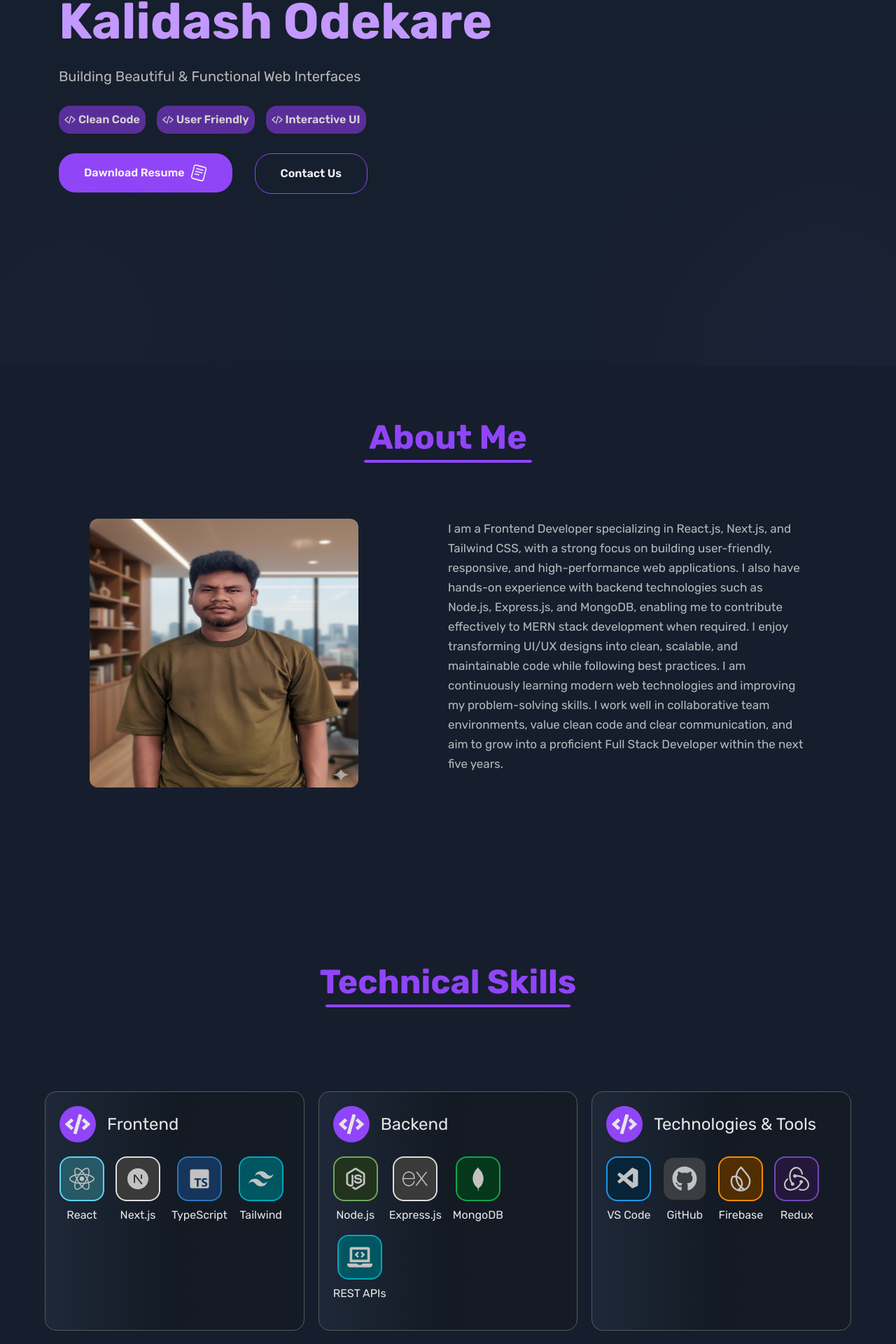
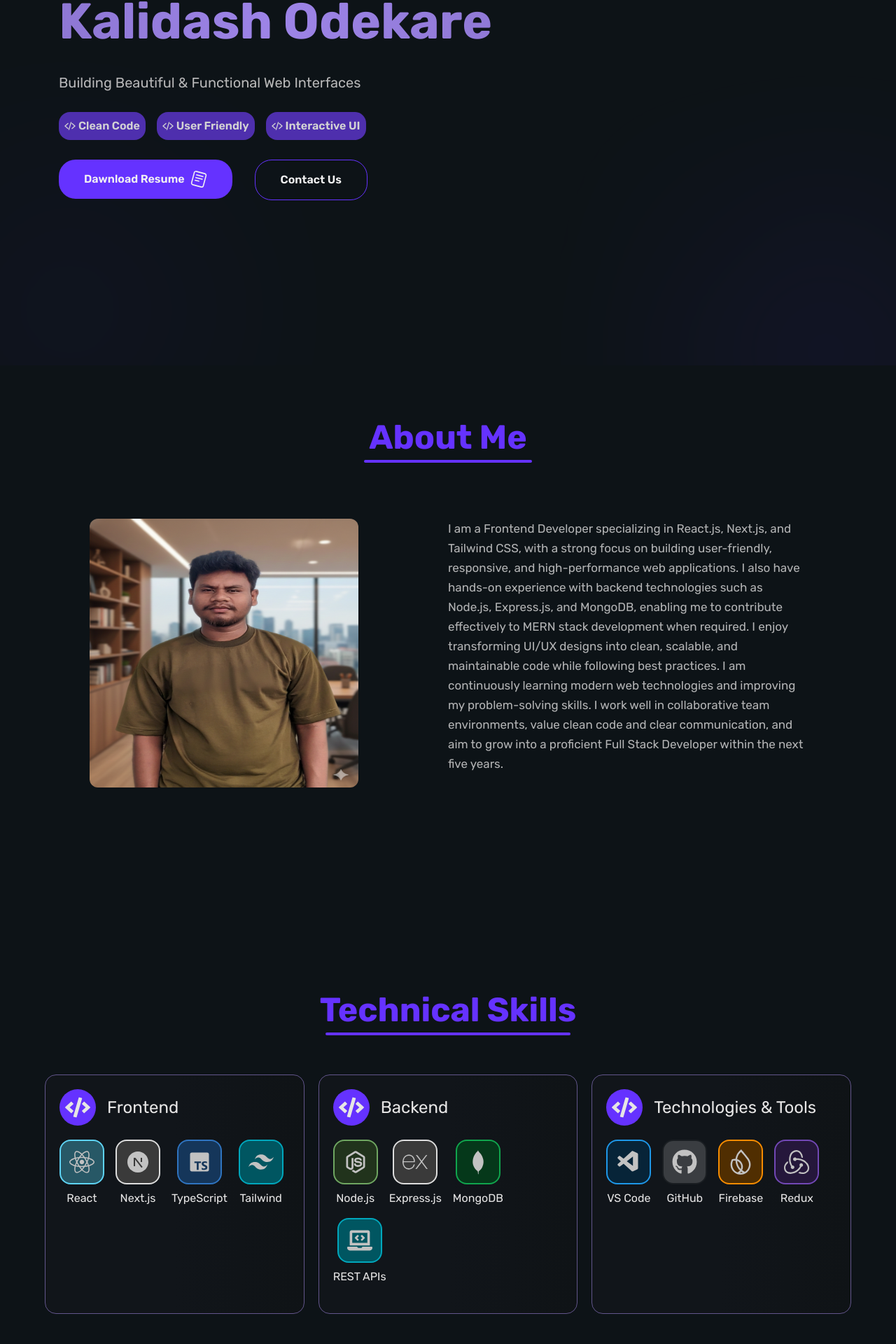
Before and after one commit to kalidashodekare14/Portfolio, a Next.js app: page / in a window 1280 px wide. Shown: the part 362-2282 px from the top of the page at 70% size. Built offline with nearby package versions, Linux system fonts and the light colour scheme.

Commit message:
Color updated

```diff
--- a/components/AboutMe.tsx
+++ b/components/AboutMe.tsx
@@ -2,18 +2,18 @@
 
 import Image from "next/image";
 import { motion } from "framer-motion";
-
+// bg-[#161E2D]
 const AboutMe = () => {
     return (
-        <div id="about" className="-mt-px bg-[#161E2D] flex flex-col justify-center items-center font-roboto">
+        <div id="about" className="-mt-px bg-[#0D1317] flex flex-col justify-center items-center font-roboto">
             <div className="min-h-screen lg:max-w-5xl mx-5 pb-10">
                 <div className="py-20">
-                    <h1 className="text-5xl text-center text-[#9045F8] font-bold">About Me</h1>
+                    <h1 className="text-5xl text-center text-[#6532FF] font-bold">About Me</h1>
                     <motion.p
                         initial={{ width: 0 }}
                         whileInView={{ width: 240 }}
                         transition={{ duration: 1 }}
-                        className=" m-auto border-2 mt-2 rounded-full border-[#9045F8]"></motion.p>
+                        className=" m-auto border-2 mt-2 rounded-full border-[#6532FF]"></motion.p>
                 </div>
                 <div className="flex flex-col lg:flex-row justify-between">
                     <div className="lg:w-[40%]">
--- a/components/HeroSection1.tsx
+++ b/components/HeroSection1.tsx
@@ -5,53 +5,56 @@ import Link from "next/link";
 import { IoCodeSlashSharp } from "react-icons/io5";
 import { SiReaddotcv } from "react-icons/si";
 import { Link as ScrollLink } from 'react-scroll'
-
+// 161f2d
 const HeroSection1 = () => {
     return (
-        <div id='hero' className='-mt-px relative  bg-[#161f2d] overflow-hidden font-roboto pb-5'>
+        <div id='hero' className='-mt-px relative  bg-[#0D1317] overflow-hidden font-roboto pb-5'>
             <div className='relative lg:max-w-6xl m-auto lg:min-h-screen flex items-center'>
                 <div className="space-y-7 mx-5">
-                    <p className='relative z-20 w-60 text-[#f7f6f6bb] text-[22px] bg-[#6734AE] p-3 py-1 rounded-3xl'>Frontend Developer</p>
-                    <h6 className='text-[#C398FF] text-7xl font-bold mt-4 '>Kalidash Odekare</h6>
+                    <p className='relative z-20 w-60 text-[#f7f6f6d5] text-[22px] bg-[#2d1a66] p-3 py-1 rounded-3xl'>Frontend Developer</p>
+                    <h1 className='text-white text-[80px] lg:text-7xl text-center font-bold leading-tight'>
+                        <span className='bg-linear-to-r from-[#8e77d4] via-[#9d84e7] to-[#9079d6] bg-clip-text text-transparent animate-linear'>Kalidash Odekare</span>
+                        {/* <span className='bg-linear-to-r from-[#ad6cdb] via-[#9a5dc2] to-[#8c50b4] bg-clip-text text-transparent animate-linear'>Kalidash Odekare</span> */}
+                    </h1>
                     <p className='text-[#B7B7B7] text-xl'>Building Beautiful & Functional Web Interfaces</p>
                     <div className=' flex flex-wrap lg:justify-start justify-center lg:flex-row gap-4'>
                         <motion.div
                             whileHover={{
                                 scale: 1.1,
-                                boxShadow: "0px 5px 10px #9045F8",
+                                boxShadow: "0px 5px 10px #009865",
                                 cursor: "pointer"
                             }}
                             transition={{
                                 duration: 0.2,
                                 ease: "easeInOut"
                             }}
-                            className='font-semibold flex items-center gap-1 text-[#d4d4d4] bg-[#5a2e99] rounded-2xl p-2'>
+                            className='font-semibold flex items-center gap-1 text-[#d4d4d4] bg-[#4e2fad] rounded-2xl p-2'>
                             <IoCodeSlashSharp />
                             <p>Clean Code</p>
                         </motion.div>
                         <motion.div
                             whileHover={{
                                 scale: 1.1,
-                                boxShadow: "0px 5px 10px #411f80",
+                                boxShadow: "0px 5px 10px #156e51",
                                 cursor: "pointer"
                             }}
                             transition={{
                                 duration: 0.2
                             }}
-                            className='font-semibold flex items-center gap-1 text-[#d4d4d4] bg-[#5a2e99] rounded-2xl p-2'>
+                            className='font-semibold flex items-center gap-1 text-[#d4d4d4] bg-[#4e2fad] rounded-2xl p-2'>
                             <IoCodeSlashSharp />
                             <p>User Friendly</p>
                         </motion.div>
                         <motion.div
                             whileHover={{
                                 scale: 1.1,
-                                boxShadow: "0px 5px 10px #411f80",
+                                boxShadow: "0px 5px 10px #156e51",
                                 cursor: "pointer"
                             }}
                             transition={{
                                 duration: 0.2
                             }}
-                            className='font-semibold flex items-center gap-1 text-[#d4d4d4] bg-[#5a2e99] rounded-2xl p-2'>
+                            className='font-semibold flex items-center gap-1 text-[#d4d4d4] bg-[#4e2fad] rounded-2xl p-2'>
                             <IoCodeSlashSharp />
                             <p>Interactive UI</p>
                         </motion.div>
@@ -61,7 +64,7 @@ const HeroSection1 = () => {
                             <motion.button
                                 whileHover={{
                                     scale: 1.05,
-                                    boxShadow: "0px 5px 15px #7C25B6",
+                                    boxShadow: "0px 5px 15px #6532FF",
                                     cursor: "pointer"
                                 }}
                                 transition={{
@@ -69,8 +72,9 @@ const HeroSection1 = () => {
                                 }}
                                 // bg-violet-600
                                 // bg-[#7209b7]
-                                // latest: #9045F8
-                                className='flex items-center bg-[#9045F8] px-9 py-4 rounded-3xl font-semibold cursor-pointer text-[#f3f3f3]'>
+                                // latest: #9045F8+
+                                // 208b3a
+                                className='flex items-center bg-[#6532FF] px-9 py-4 rounded-3xl font-semibold cursor-pointer text-[#f3f3f3]'>
                                 <span>Dawnload Resume</span>
                                 <motion.span
                                     initial={{ x: 0 }}
@@ -92,13 +96,13 @@ const HeroSection1 = () => {
                             <motion.button
                                 whileHover={{
                                     scale: 1.05,
-                                    boxShadow: "0px 5px 15px #9045F8",
+                                    boxShadow: "0px 5px 15px #6532FF",
                                     cursor: "pointer"
                                 }}
                                 transition={{
                                     duration: 0.2
                                 }}
-                                className='ml-4 border border-[#9045F8] px-9 py-4 rounded-3xl font-semibold cursor-pointer text-[#f3f3f3]'>
+                                className='ml-4 border border-[#6532FF] px-9 py-4 rounded-3xl font-semibold cursor-pointer text-[#f3f3f3]'>
                                 Contact Us
                             </motion.button>
                         </ScrollLink>
@@ -115,7 +119,7 @@ const HeroSection1 = () => {
                 transition={{
                     duration: 2,
                 }}
-                className='z-10 absolute -bottom-20 right-0 w-50 h-50 rounded-full bg-[#8257be] opacity-100 blur-[140px]'>
+                className='z-10 absolute -bottom-20 right-0 w-50 h-50 rounded-full bg-[#6532FF] opacity-100 blur-[140px]'>
 
             </motion.div>
             <motion.div
@@ -128,7 +132,7 @@ const HeroSection1 = () => {
                 transition={{
                     duration: 2,
                 }}
-                className='z-10 absolute -bottom-10 left-0 w-50 h-50 rounded-full bg-[#8257be] opacity-100 blur-[140px]'>
+                className='z-10 absolute -bottom-5 left-0 w-50 h-50 rounded-full bg-[#6532FF] opacity-100 blur-[140px]'>
 
             </motion.div>
         </div>
--- a/components/TechnicalSkill.tsx
+++ b/components/TechnicalSkill.tsx
@@ -11,33 +11,33 @@ import { VscVscode } from "react-icons/vsc";
 
 const TechnicalSkill = () => {
     return (
-        <div id="skills" className="-mt-px bg-[#161E2D] lg:h-150 flex flex-col justify-center items-center">
+        <div id="skills" className="-mt-px bg-[#0D1317] lg:h-150 flex flex-col justify-center items-center">
             <div className="lg:max-w-6xl mx-5 font-roboto">
-                <div className="py-20">
-                    <h1 className="text-5xl text-center text-[#9045F8] font-bold">Technical Skills</h1>
+                <div className="py-14">
+                    <h1 className="text-5xl text-center text-[#6532FF] font-bold">Technical Skills</h1>
                     <motion.p
                         initial={{ width: 0 }}
                         whileInView={{ width: 350 }}
                         transition={{ duration: 1 }}
-                        className=" m-auto border-2 mt-2 rounded-full border-[#9045F8]"></motion.p>
+                        className=" m-auto border-2 mt-2 rounded-full border-[#6532FF]"></motion.p>
                 </div>
-                <div className="grid grid-cols-1 md:grid-cols-2 lg:grid-cols-3 gap-5 my-10">
+                <div className="grid grid-cols-1 md:grid-cols-2 lg:grid-cols-3 gap-5 ">
                     <motion.div
                         initial={{
                             y: 0
                         }}
                         whileHover={{
                             y: -8,
-                            boxShadow: "0px 5px 15px #5A2A9C"
+                            boxShadow: "0px 5px 15px #6532FF"
                         }}
                         transition={{
                             duration: 0.3
                         }}
-                        className="border rounded-2xl border-[#575757]  bg-linear-to-r from-[#1e2838] via-[#131a24] to-[#141b25] p-5">
+                        className="border rounded-2xl border-[#62558b]  bg-linear-to-r from-[#11151a] via-[#11151a] to-[#0f1316] p-5">
                         {/* Add your technical skills content here */}
                         <div className="flex items-center text-[#e6e5e5]">
                             <div className="flex items-center gap-4">
-                                <div className="bg-[#9045F8] p-2 rounded-full">
+                                <div className="bg-[#6532FF] p-2 rounded-full">
                                     <FaCode className="text-4xl" />
                                 </div>
                                 <p className="text-2xl">Frontend</p>
@@ -92,16 +92,16 @@ const TechnicalSkill = () => {
                         }}
                         whileHover={{
                             y: -8,
-                            boxShadow: "0px 5px 15px #5A2A9C"
+                            boxShadow: "0px 5px 15px #6532FF"
                         }}
                         transition={{
                             duration: 0.3
                         }}
-                        className="border rounded-2xl border-[#575757]  bg-linear-to-r from-[#1e2838] via-[#131a24] to-[#141b25] p-5">
+                        className="border rounded-2xl border-[#62558b]  bg-linear-to-r from-[#11151a] via-[#11151a] to-[#0f1316] p-5">
                         {/* Add your technical skills content here */}
                         <div className="flex items-center text-[#e6e5e5]">
                             <div className="flex items-center gap-4">
-                                <div className="bg-[#9045F8] p-2 rounded-full">
+                                <div className="bg-[#6532FF] p-2 rounded-full">
                                     <FaCode className="text-4xl" />
                                 </div>
                                 <p className="text-2xl">Backend</p>
@@ -156,16 +156,16 @@ const TechnicalSkill = () => {
                         }}
                         whileHover={{
                             y: -8,
-                            boxShadow: "0px 5px 15px #5A2A9C"
+                            boxShadow: "0px 5px 15px #6532FF"
                         }}
                         transition={{
                             duration: 0.3
                         }}
-                        className="border rounded-2xl border-[#575757]  bg-linear-to-r from-[#1e2838] via-[#131a24] to-[#141b25] p-5">
+                        className="border rounded-2xl border-[#62558b]  bg-linear-to-r from-[#11151a] via-[#11151a] to-[#0f1316] p-5">
                         {/* Add your technical skills content here */}
                         <div className="flex items-center text-[#e6e5e5]">
                             <div className="flex items-center gap-4">
-                                <div className="bg-[#9045F8] p-2 rounded-full">
+                                <div className="bg-[#6532FF] p-2 rounded-full">
                                     <FaCode className="text-4xl" />
                                 </div>
                                 <p className="text-2xl">Technologies & Tools</p>
--- a/layout/Footer.tsx
+++ b/layout/Footer.tsx
@@ -29,7 +29,7 @@ const Footer = () => {
                                 <motion.div
                                     whileHover={{ scale: 1.1 }}
                                     whileTap={{ scale: 0.9 }}
-                                    className='bg-[#9045F8] cursor-pointer p-3 rounded-full text-[19px]'>
+                                    className='bg-[#6532FF] cursor-pointer p-3 rounded-full text-[19px]'>
                                     <FaLinkedinIn />
                                 </motion.div>
                             </Link>
@@ -37,7 +37,7 @@ const Footer = () => {
                                 <motion.div
                                     whileHover={{ scale: 1.1 }}
                                     whileTap={{ scale: 0.9 }}
-                                    className='bg-[#9045F8]  cursor-pointer p-3 rounded-full text-[19px]'>
+                                    className='bg-[#6532FF]  cursor-pointer p-3 rounded-full text-[19px]'>
                                     <FaGithub />
                                 </motion.div>
                             </Link>
--- a/package.json
+++ b/package.json
@@ -9,12 +9,14 @@
     "lint": "eslint"
   },
   "dependencies": {
+    "@emailjs/browser": "^4.4.1",
     "motion": "^12.29.0",
     "next": "16.1.4",
     "react": "19.2.3",
     "react-dom": "19.2.3",
     "react-icons": "^5.5.0",
     "react-scroll": "^1.9.3",
+    "sweetalert2": "^11.26.17",
     "swiper": "^12.0.3"
   },
   "devDependencies": {
```
Also changed, not shown: app/projects/[id]/page.tsx (+9 -9 lines), components/ContactMe.tsx (+48 -15 lines), components/Projects.tsx (+31 -31 lines), layout/Navbar.tsx (+6 -6 lines), 1 other file (tests, documents, lock files or other folders).
